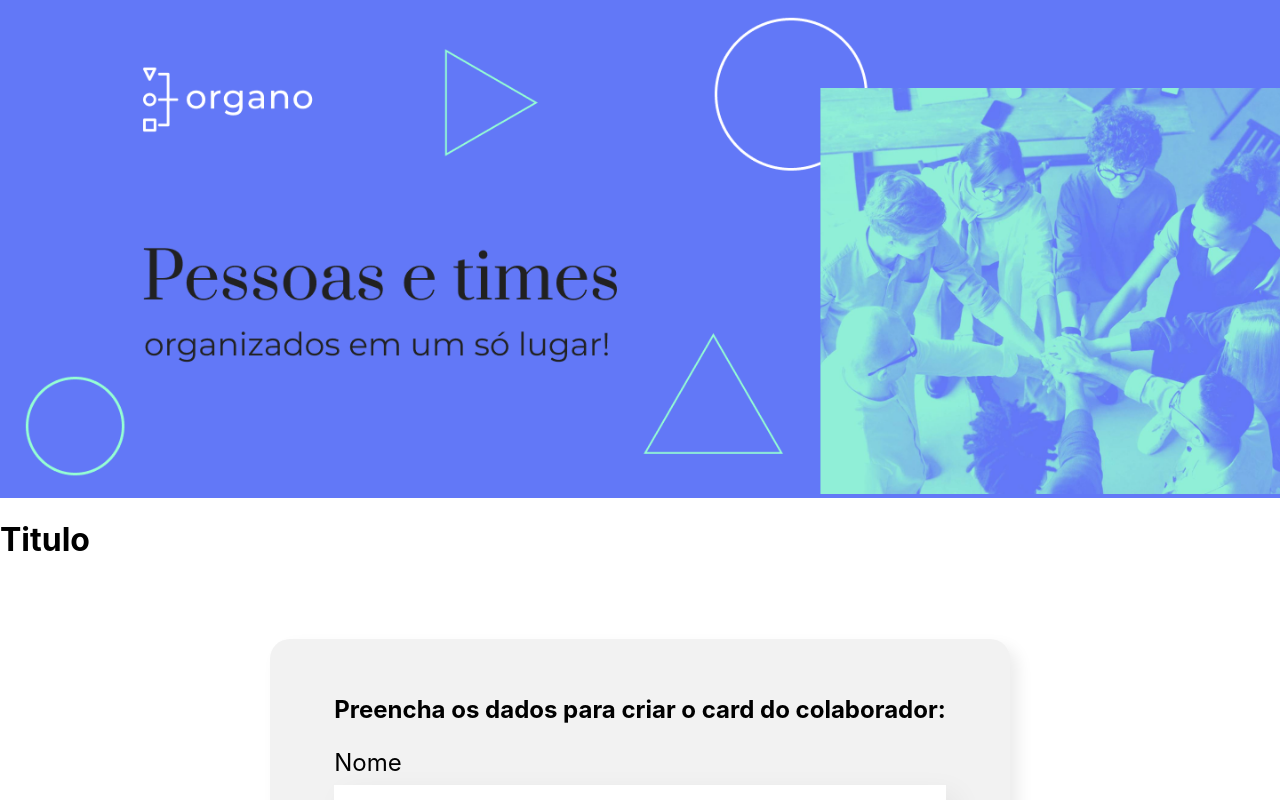
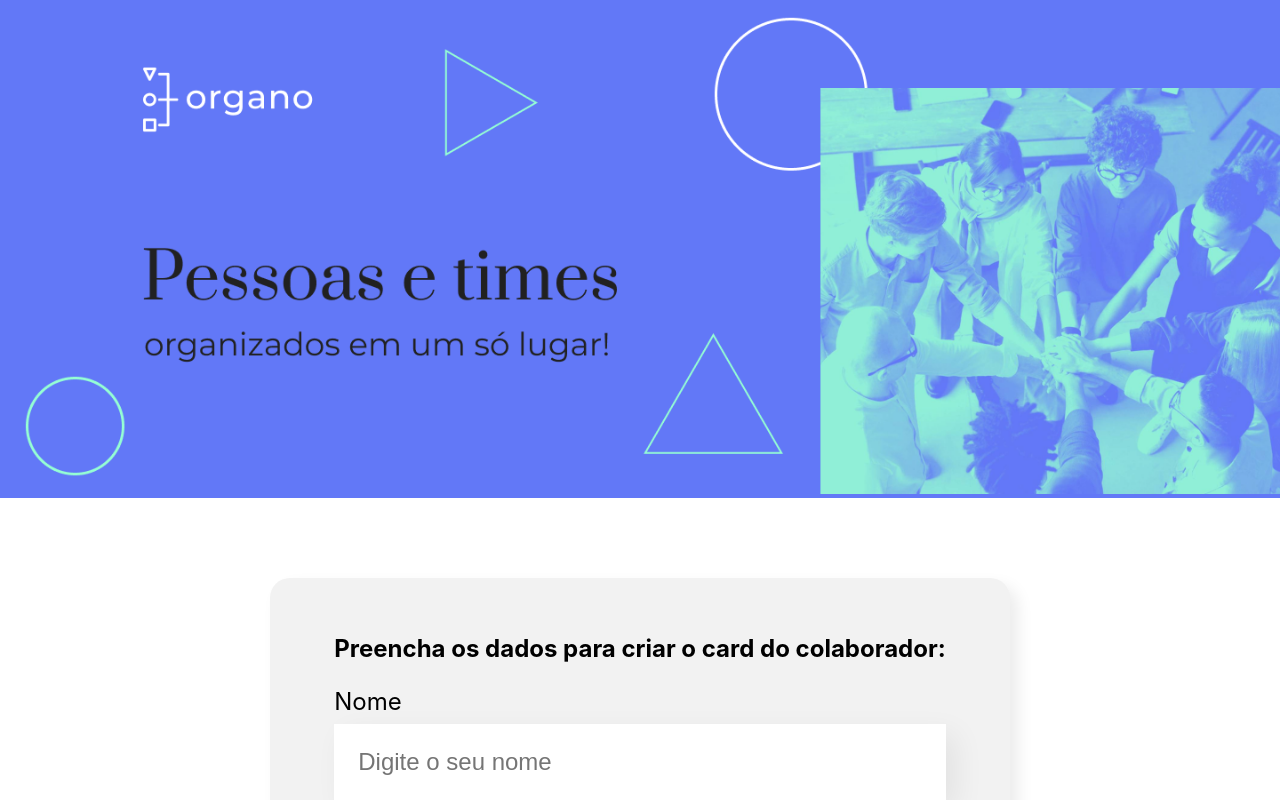
Before and after one commit to Pauloglhr/alura-react-organo, a React (Create React App) app: page / in a window 1280 px wide. Shown: the top 800 px of the page. Built offline with nearby package versions, Linux system fonts and the light colour scheme; the HTML template or start-up script is replaced by a standard one.

Commit message:
Remoção de tag h1 no banner.

```diff
--- a/src/components/Banner/index.js
+++ b/src/components/Banner/index.js
@@ -6,7 +6,6 @@ const Banner = () => {
             <header className="banner">
                 <img src="/assets/banner.png" alt="Banner principal da página Organo."></img>
             </header>
-            <h1>Titulo</h1>
         </>
     )
 }
```
